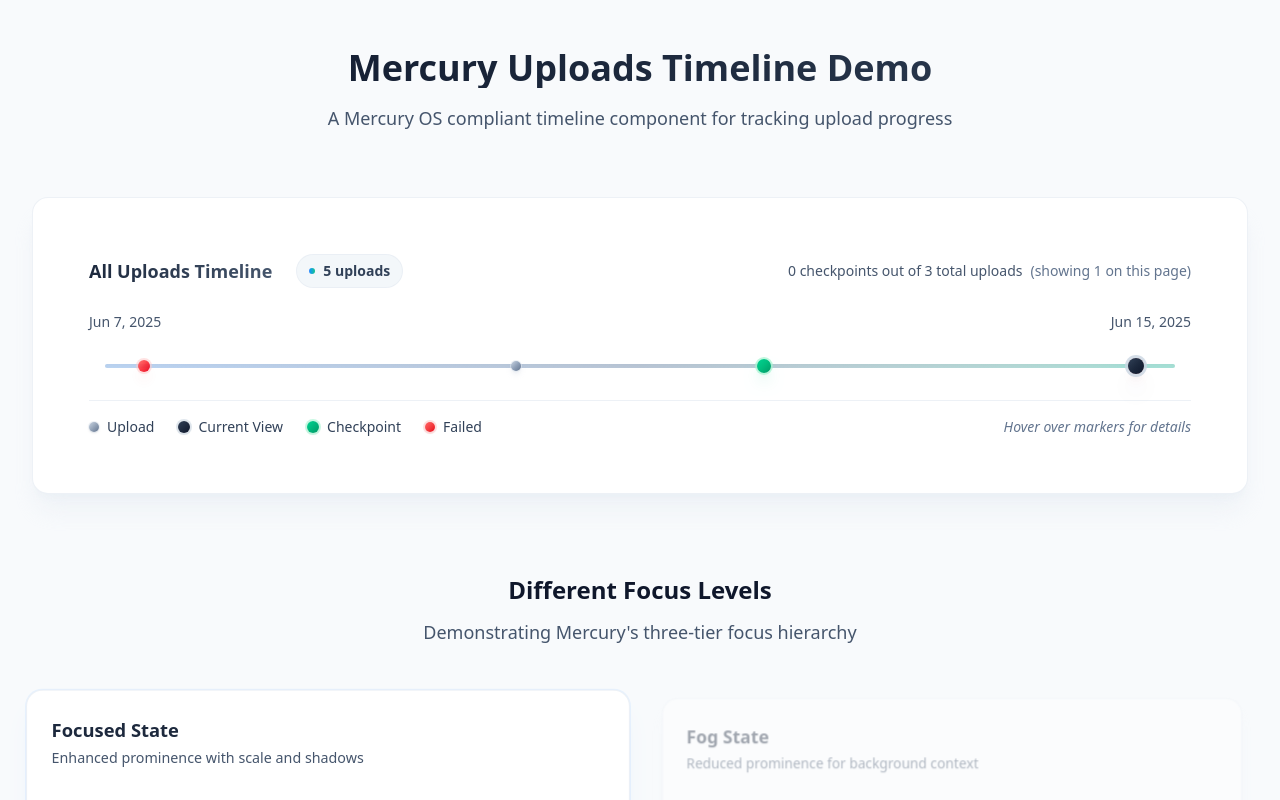
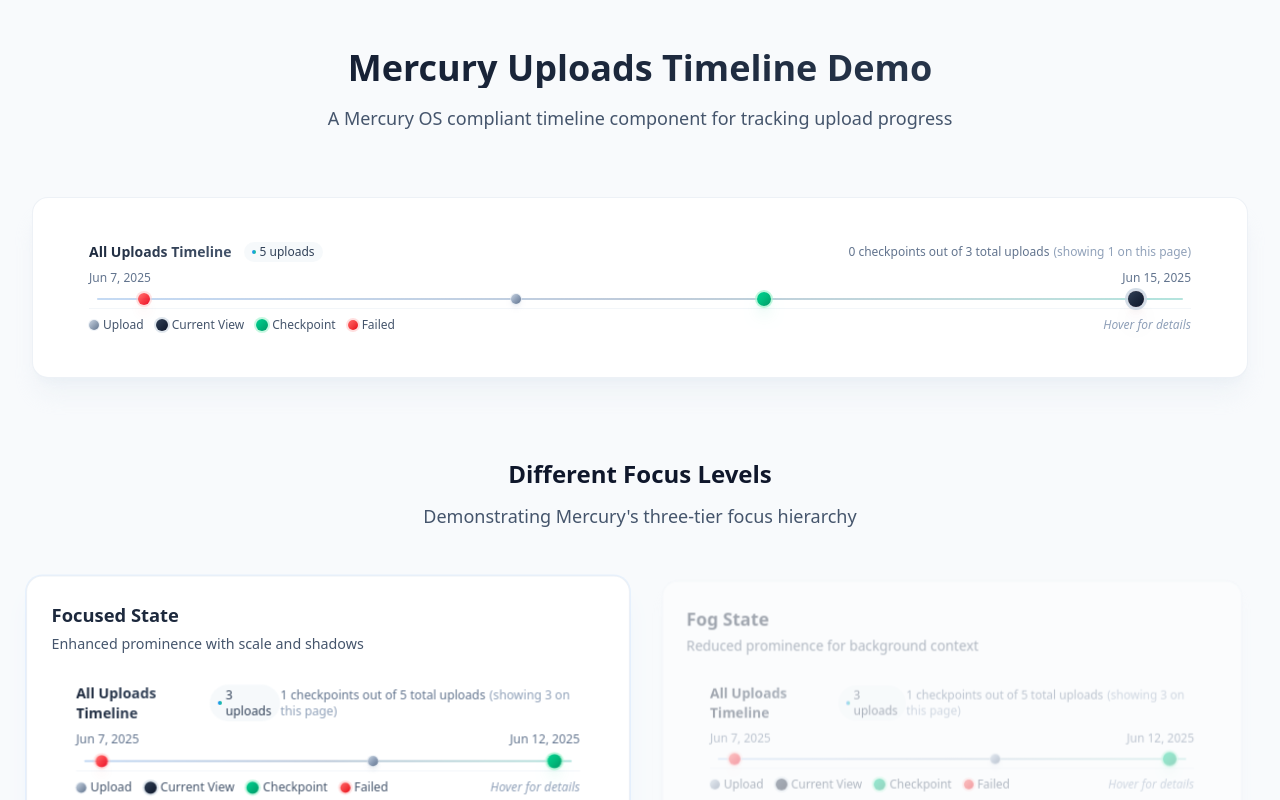
Before and after one commit to bswa006/flowy-design, a Next.js app: page /timeline-demo in a window 1280 px wide. Shown: the top 800 px of the page. Built offline with nearby package versions, Linux system fonts and the light colour scheme.

Commit message:
timeline added

```diff
--- a/components/mercury/mercury-uploads-timeline.tsx
+++ b/components/mercury/mercury-uploads-timeline.tsx
@@ -212,7 +212,7 @@ export function MercuryUploadsTimeline({
         data-intent={intent}
         className={cn(
           "mercury-module relative",
-          "p-6",
+          "px-6 py-3",
           getMercuryFocusClasses(focusLevel),
           getMercuryAnimationClasses(true),
           className
@@ -227,9 +227,9 @@ export function MercuryUploadsTimeline({
         }}
       >
 
-        {/* Professional Header */}
+        {/* Ultra-Compact Header */}
         <motion.div
-          className="flex items-center justify-between mb-6"
+          className="flex items-center justify-between mb-2"
           initial={{ opacity: 0 }}
           animate={{ opacity: 1 }}
           transition={{
@@ -237,31 +237,31 @@ export function MercuryUploadsTimeline({
             ease: MERCURY_EASING,
           }}
         >
-          <div className="flex items-center gap-6">
-            <h2 className="text-lg font-bold bg-gradient-to-r from-slate-800 to-slate-600 bg-clip-text text-transparent">
+          <div className="flex items-center gap-3">
+            <h2 className="text-sm font-bold bg-gradient-to-r from-slate-800 to-slate-600 bg-clip-text text-transparent">
               All Uploads Timeline
             </h2>
-            <div className="flex items-center gap-2 px-3 py-1.5 bg-slate-100/80 rounded-full border border-slate-200/50">
-              <div className="w-1.5 h-1.5 bg-gradient-to-r from-blue-500 to-emerald-500 rounded-full animate-pulse" />
-              <span className="font-semibold text-slate-700 text-sm">
+            <div className="flex items-center gap-1 px-2 py-0.5 bg-slate-100/60 rounded-full">
+              <div className="w-1 h-1 bg-gradient-to-r from-blue-500 to-emerald-500 rounded-full animate-pulse" />
+              <span className="font-medium text-slate-700 text-xs">
                 {uploads.length} uploads
               </span>
             </div>
           </div>
 
-          <div className="text-sm font-medium text-slate-600">
+          <div className="text-xs font-medium text-slate-500">
             {checkpointCount} checkpoints out of {totalUploads} total uploads
             {currentPage && (
-              <span className="text-slate-500 ml-2">
+              <span className="text-slate-400 ml-1">
                 (showing {displayUploadsCount} on this page)
               </span>
             )}
           </div>
         </motion.div>
 
-        {/* Properly Spaced Date Range */}
+        {/* Inline Date Range */}
         <motion.div
-          className="flex items-center justify-between mb-8"
+          className="flex items-center justify-between mb-3"
           initial={{ opacity: 0 }}
           animate={{ opacity: 1 }}
           transition={{
@@ -270,7 +270,7 @@ export function MercuryUploadsTimeline({
             delay: 0.1,
           }}
         >
-          <div className="text-sm font-medium text-slate-600">
+          <div className="text-xs font-medium text-slate-500">
             {startDate?.toLocaleDateString('en-US', {
               month: 'short',
               day: 'numeric',
@@ -278,7 +278,7 @@ export function MercuryUploadsTimeline({
             })}
           </div>
 
-          <div className="text-sm font-medium text-slate-600">
+          <div className="text-xs font-medium text-slate-500">
             {endDate?.toLocaleDateString('en-US', {
               month: 'short',
               day: 'numeric',
@@ -287,9 +287,9 @@ export function MercuryUploadsTimeline({
           </div>
         </motion.div>
 
-        {/* Timeline with Proper Spacing */}
+        {/* Ultra-Compact Timeline */}
         <motion.div
-          className="relative mb-8 px-4"
+          className="relative mb-2 px-2"
           initial={{ scaleX: 0, opacity: 0 }}
           animate={{ scaleX: 1, opacity: 1 }}
           transition={{
@@ -299,9 +299,9 @@ export function MercuryUploadsTimeline({
           }}
           style={{ transformOrigin: 'left' }}
         >
-          {/* Enhanced Timeline Line */}
-          <div className="relative h-1 bg-gradient-to-r from-slate-200 via-slate-300 to-slate-200 rounded-full shadow-inner">
-            <div className="absolute inset-0 bg-gradient-to-r from-blue-400/25 via-slate-400/25 to-emerald-400/25 rounded-full" />
+          {/* Thin Timeline Line */}
+          <div className="relative h-0.5 bg-gradient-to-r from-slate-200 via-slate-300 to-slate-200 rounded-full">
+            <div className="absolute inset-0 bg-gradient-to-r from-blue-400/20 via-slate-400/20 to-emerald-400/20 rounded-full" />
           </div>
 
           {/* Timeline Markers */}
@@ -316,11 +316,11 @@ export function MercuryUploadsTimeline({
           ))}
         </motion.div>
 
-        {/* Professional Legend */}
+        {/* Minimal Legend */}
         <motion.div
           data-intent={`${intent}-legend`}
           className={cn(
-            "flex items-center justify-between pt-4 border-t border-slate-200/60",
+            "flex items-center justify-between pt-2 border-t border-slate-200/40",
             getMercuryFocusClasses(focusLevel)
           )}
           role="list"
@@ -333,30 +333,30 @@ export function MercuryUploadsTimeline({
             delay: 0.2,
           }}
         >
-          <div className="flex items-center gap-6">
+          <div className="flex items-center gap-3">
             {legendItems.map((item) => (
               <motion.div
                 key={item.status}
-                className="flex items-center gap-2"
+                className="flex items-center gap-1"
                 role="listitem"
                 whileHover={{ scale: 1.02 }}
                 transition={{ duration: MERCURY_DURATIONS.fast }}
               >
                 <div
                   className={cn(
-                    "rounded-full shadow-sm",
+                    "rounded-full",
                     item.indicator
                   )}
                   aria-hidden="true"
                 />
-                <span className="text-sm font-medium text-slate-700 select-none">
+                <span className="text-xs font-medium text-slate-600 select-none">
                   {item.label}
                 </span>
               </motion.div>
             ))}
           </div>
-          <div className="text-sm text-slate-500 italic font-light">
-            Hover over markers for details
+          <div className="text-xs text-slate-400 italic font-light">
+            Hover for details
           </div>
         </motion.div>
       </motion.div>
```
